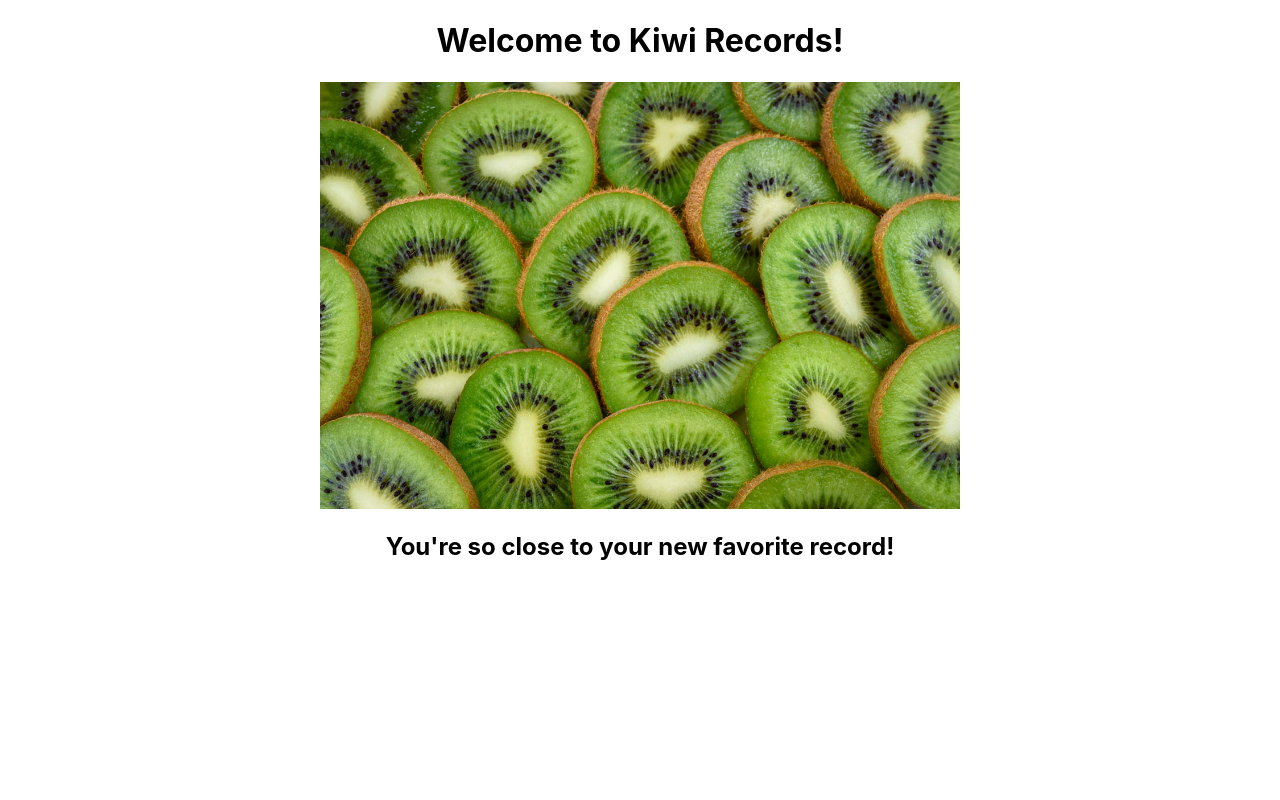
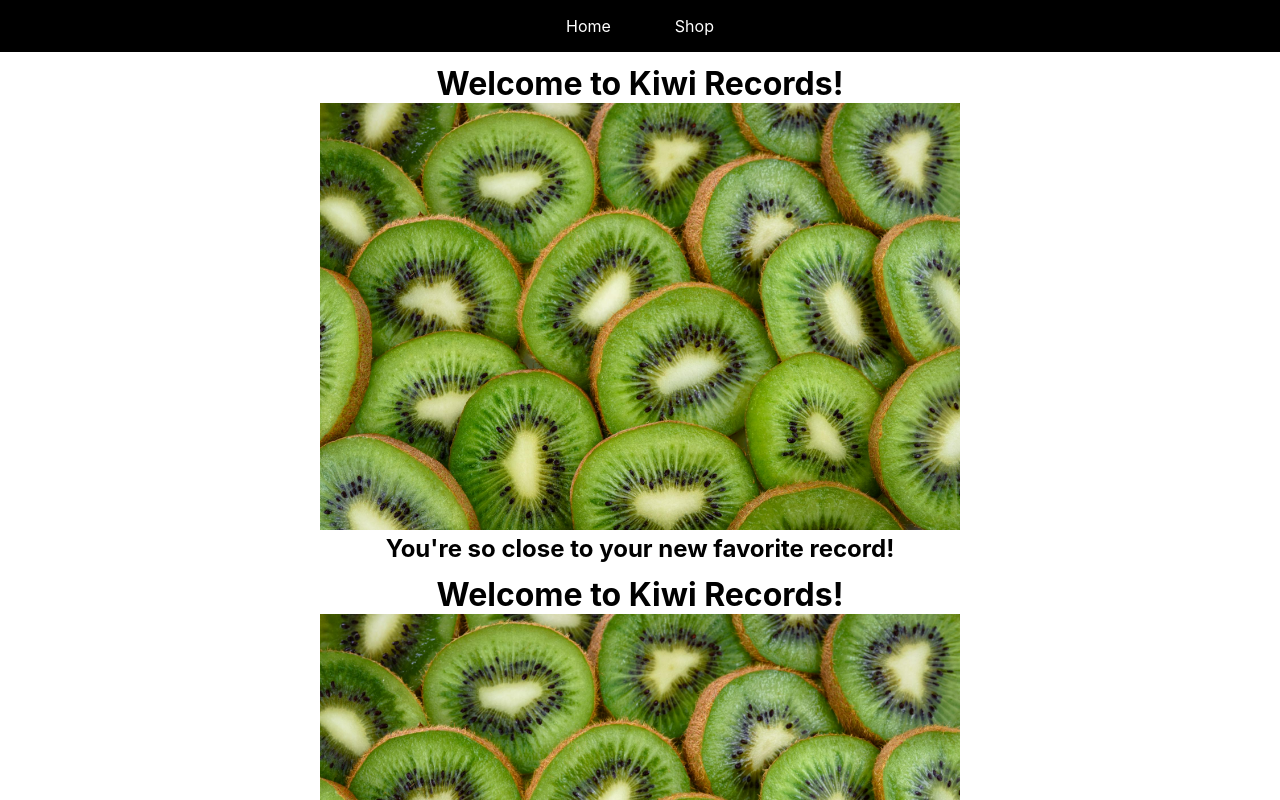
Before and after one commit to jamiegist/ecommerce-react, a React (Create React App) app in the folder kiwi-records/: page /home in a window 1280 px wide. Shown: the top 800 px of the page. Built offline with nearby package versions, Linux system fonts and the light colour scheme.

Commit message:
Styling and adding routing.

```diff
--- a/kiwi-records/package.json
+++ b/kiwi-records/package.json
@@ -8,6 +8,7 @@
     "@testing-library/user-event": "^13.5.0",
     "react": "^18.3.1",
     "react-dom": "^18.3.1",
+    "react-router-dom": "^6.26.1",
     "react-scripts": "5.0.1",
     "web-vitals": "^2.1.4"
   },
--- a/kiwi-records/src/App.css
+++ b/kiwi-records/src/App.css
@@ -1,38 +1,35 @@
-.App {
-  text-align: center;
+* {
+  margin: 0;
 }
 
-.App-logo {
-  height: 40vmin;
-  pointer-events: none;
+ul {
+  text-align: center;
+  justify-content: center;
+  text-decoration: none;
+  background-color: black;
+  color: white;
+  padding: 1em;
+
 }
 
-@media (prefers-reduced-motion: no-preference) {
-  .App-logo {
-    animation: App-logo-spin infinite 20s linear;
-  }
+li {
+  display: inline;
+  text-decoration: none;
+  list-style-type: none;
+  padding: 2em;
 }
 
-.App-header {
-  background-color: #282c34;
-  min-height: 100vh;
-  display: flex;
-  flex-direction: column;
-  align-items: center;
-  justify-content: center;
-  font-size: calc(10px + 2vmin);
+a {
+  text-decoration: none;
   color: white;
 }
 
-.App-link {
-  color: #61dafb;
+a :active {
+  text-decoration: none;
+  color: white;
 }
 
-@keyframes App-logo-spin {
-  from {
-    transform: rotate(0deg);
-  }
-  to {
-    transform: rotate(360deg);
-  }
+a :visited {
+  text-decoration: none;
+  color: white;
 }
--- a/kiwi-records/src/App.js
+++ b/kiwi-records/src/App.js
@@ -1,18 +1,35 @@
-import { Routes, Route } from 'react-router-dom';
+import { BrowserRouter, Routes, Route, Link, NavLink } from 'react-router-dom';
 import './App.css';
-import { NavBar } from './components/navbar';
 import { Home } from './components/home';
 import { Shop } from './components/shop';
 
 function App() {
   return (
-    <div className="App">
-      <Routes>
-        <Route path="/home" element={<Home />} />
-        <Route path="/navbar" element={<NavBar />} />
-        <Route path="/shop" element={<Shop />} />
-      </Routes>
-    </div>
+    <BrowserRouter>
+      <div className="App">
+        <header>
+          <nav>
+            <ul>
+              <li>
+                <NavLink to="/home">Home</NavLink>
+              </li>
+              <li>
+                <NavLink to="/shop">Shop</NavLink>
+              </li>
+            </ul>
+          </nav>
+        </header>
+
+        <main>
+          <Home />
+        </main>
+
+        <Routes>
+          <Route path="home" element={<Home />} />
+          <Route path="shop" element={<Shop />} />
+        </Routes>
+      </div>
+    </BrowserRouter>
   );
 }
 
--- a/kiwi-records/src/components/home.css
+++ b/kiwi-records/src/components/home.css
@@ -1,3 +1,8 @@
 .home-img {
     width: 50%;
 }
+
+.home-container {
+    text-align: center;
+    padding-top: 0.75em;
+}
--- a/kiwi-records/src/components/home.js
+++ b/kiwi-records/src/components/home.js
@@ -4,7 +4,7 @@ import Link from 'react-dom';
 
 export function Home() {
     return (
-        <div className="home-container container-fluid text-center col-3 mt-4">
+        <div className="home-container">
             <h1>Welcome to Kiwi Records!</h1>
             <img className="home-img" src={img} alt="" />
 
--- a/kiwi-records/src/components/navbar.css
+++ /dev/null
@@ -1,29 +0,0 @@
-header {
-    top: 0;
-    left: 0;
-    max-width: 100%;
-    padding: 20px 100px;
-    background: black;
-    display: flex;
-    justify-content: space-between;
-    align-items: center;
-}
-
-a {
-    text-decoration: none;
-    color: white;
-    font-size: 30px;
-}
-
-.navbar {
-    padding-left: 1.25em;
-}
-
-li {
-    list-style-type: none;
-}
-
-.nav-link a {
-    color: white;
-    font-size: 18px;
-}
--- a/kiwi-records/src/components/navbar.js
+++ /dev/null
@@ -1,18 +0,0 @@
-import './navbar.css';
-import { useNavigate } from 'react-router-dom';
-import { NavLink } from 'react-router-dom';
-
-export function NavBar() {
-    return (
-        <nav>
-            <ul>
-                <li>
-                    <NavLink to="/home">Home</NavLink>
-                </li>
-                <li>
-                    <NavLink to="/shop">Shop</NavLink>
-                </li>
-            </ul>
-        </nav>
-    );
-}
--- a/kiwi-records/src/index.js
+++ b/kiwi-records/src/index.js
@@ -8,9 +8,7 @@ import reportWebVitals from './reportWebVitals';
 const root = ReactDOM.createRoot(document.getElementById('root'));
 root.render(
   <React.StrictMode>
-    <BrowserRouter>
-      <App />
-    </BrowserRouter>
+    <App />
   </React.StrictMode>
 );
 
```
Also changed, not shown: 1 other file (tests, documents, lock files or other folders).
